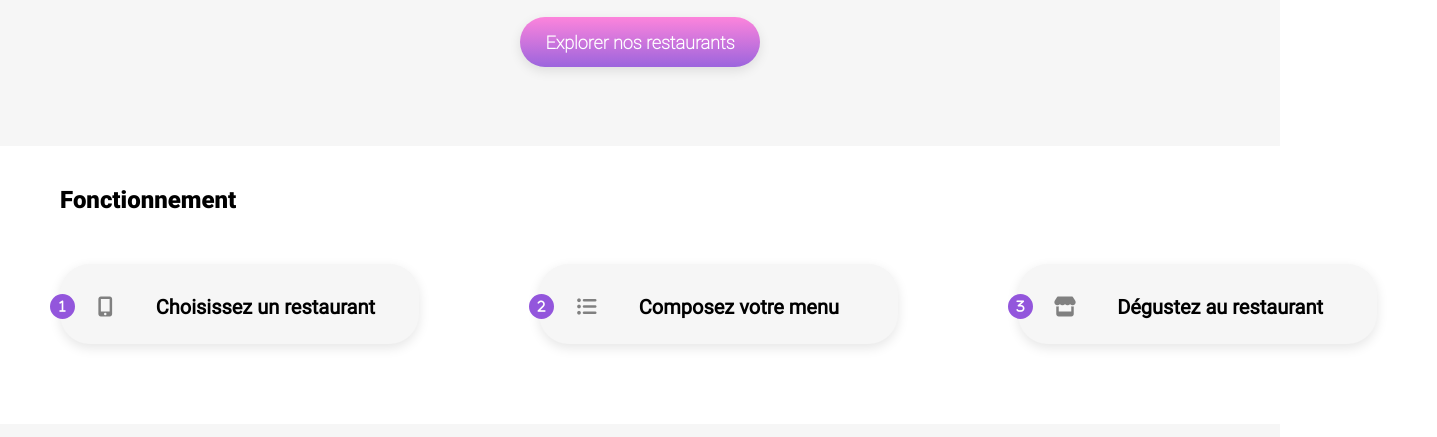
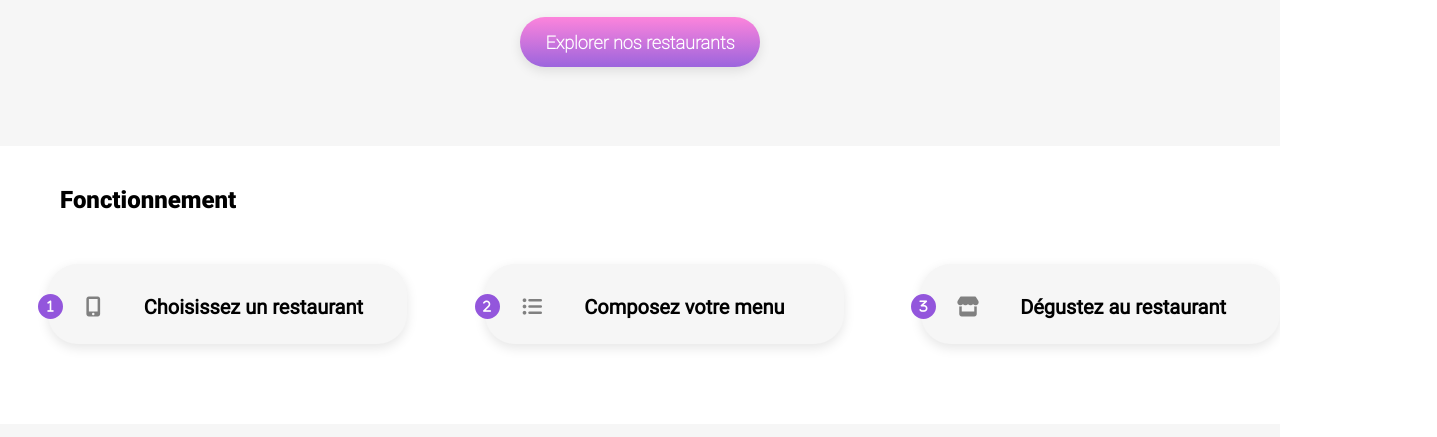
Before and after one commit to Leeswoods/Ohmyfood, a website: page index.html in a window 1280 px wide. Shown: the part 363-800 px from the top of the page, 1437 px wide, since content can reach past the window. Drawn offline with Linux system fonts and the light colour scheme; a web font is replaced by a local one.

Commit message:
correction_bug_desktop--parti-fonctionnement

```diff
--- a/sass/desktop.scss
+++ b/sass/desktop.scss
@@ -114,13 +114,14 @@
         display: flex; /* Propriété Flexbox */
         flex-direction: row; /* Permet de mettre les éléments en ligne */
         justify-content: space-between; /* Permet d'espacer les éléments */
+        margin-left: 3rem;
     }
     .Container-Fonctionnement__card{
         background-color: #F6F6F6; /* Bakcground couleur */
         width: 359px; /* Largeur de la card */
         height: 80px; /* Hauteur de la card */
-        margin-left: 60px; /* Marge à gauche */
-        margin-right: 60px; /* Marge à droite */
+        /*margin-left: 60px; /* Marge à gauche */
+        /*margin-right: 60px; /* Marge à droite */
         box-shadow: rgba(0, 0, 0, 0.1) 0px 4px 12px; /* Ajoute des ombres à la boîte d'un élément : Première valeur Le décalage horizontal de l'ombre. Deuxième Valeur Le décalage vertical de l'ombre. La troisième valeur L'adoucissement du dégradé. */
         border-radius: 30px ; /* Bordure arrondie de 30 px */
         margin-top: 30px; /* Marge en haut */
```
Also changed, not shown: styles.css, 1 other file.
